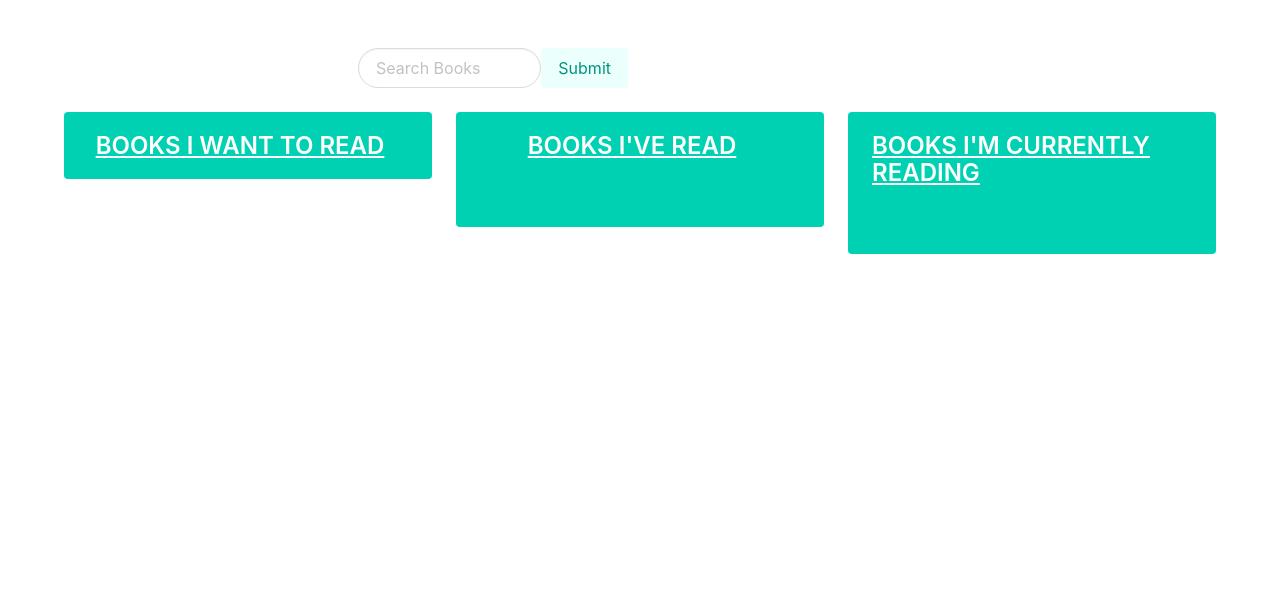
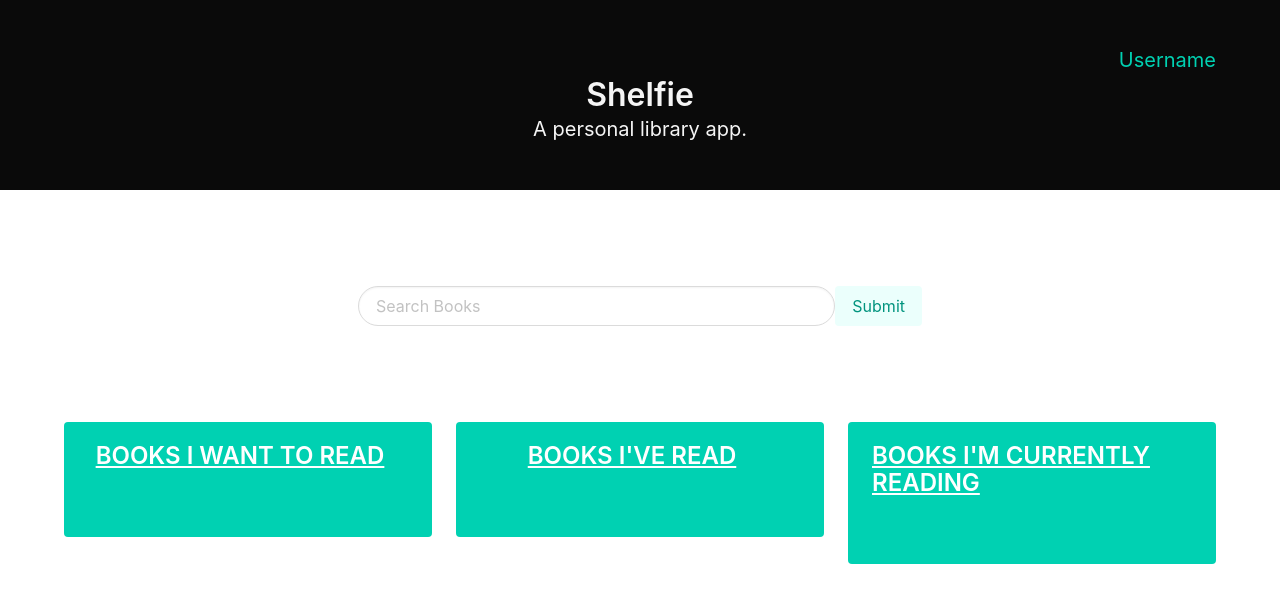
Before and after one commit to taylormbruno/Shelfie, a Node server app: template views/home.handlebars in a window 1280 px wide. Shown: the top 603 px of the page. Run offline with Node 20, Linux system fonts and the light colour scheme; the template is opened without the code that fills it, so the values that code supplies are empty; some libraries are stand-ins or nearby versions.

Commit message:
updating home.handlebars.

```diff
--- a/public/js/books.js
+++ b/public/js/books.js
@@ -1,20 +1,70 @@
-var bookID = cover_id;
-var modalID = modal_id;
-var bookLink = document.getElementById('bookLink');
-var bookModal = document.getElementById('bookModal');
-// [0] gets 1st instance of modal-close class
-var close = document.getElementsByClassName('modal-close')[0];
-var background = document.getElementsByClassName('modal-background')[0];
-bookLink.onclick = function () {
-    bookModal.style.display = 'block';
-}
+/* eslint-disable for-direction */
+/* eslint-disable no-undef */
+$(document).ready(function () {
 
-close.onclick = function () {
-    bookModal.style.display = 'none';
-}
+    // eslint-disable-next-line no-undef
+    $('#searchBtn').click(function () {
+        console.log('click');
+        var searchInput = $('#searchBar').val().trim();
+        console.log('searchInput' + searchInput);
+        // search query works and returns response
+        var queryURL = 'https://www.googleapis.com/books/v1/volumes?q=' + searchInput + '&key=AIzaSyDHWfAVWQPX7UK1qgA-EZvxpQROi2uXe_w';
+        event.preventDefault();
 
-window.onclick = function (event) {
-    if (event.target.className == 'modal-background') {
-        bookModal.style.display = 'none';
-    }
-}
+
+        $.ajax({
+            url: queryURL,
+            method: 'GET',
+            contentType: 'application/json'
+        }).then(function (response) {
+            $('#bookDiv').empty();
+            // logs search result/response
+            console.log(response);
+
+            // will have to have a loop to go through all or some (maybe 3-5?) of the response
+            for (i = 0; i < response.items.length; i++) {
+                var createImg = $('<img class=bookImg src=' + response.items[i].volumeInfo.imageLinks.smallThumbnail + '>');
+                var bookTitle = response.items[i].volumeInfo.title;
+                var bookAuthor = response.items[i].volumeInfo.authors[0];
+                var bookDesc = response.items[i].volumeInfo.description;
+                var createRadioBtns = $(`<div class='control'>
+            <label class='radio'>
+              <input type='radio' name='answer'>
+              <strong>Have Read</strong>
+            </label>
+            <label class='radio'>
+              <input type='radio' name='answer'>
+              <strong>Want To Read</strong>
+            </label>
+            <label class='radio'>
+              <input type='radio' name='answer'>
+              <strong>Currently Reading</strong>
+            </label>
+          </div>`);
+                // may have to create individual ids if  it's going to save that info into db?
+                var createSaveBtn = $('<button class="saveBtn">Add to Shelf</button>');
+
+                console.log(bookTitle);
+                console.log(bookAuthor);
+                console.log(bookDesc);
+
+                $('#bookDiv').addClass('has-background-light');
+                $('#bookDiv').append(createImg);
+                $('#bookDiv').append(createRadioBtns);
+                $('#bookDiv').append(createSaveBtn);
+                $('#bookDiv').append('<br>');
+                $('.saveBtn').addClass('button is-primary');
+                $('#bookDiv').append('<strong>Title:</strong> ' + bookTitle + '<br>');
+                $('#bookDiv').append('<strong>Author:</strong> ' + bookAuthor + '<br>');
+                $('#bookDiv').append('<strong>Description:</strong> ' + bookDesc + '<br>');
+                $('#bookDiv').append('<br><br>');
+            }
+
+        });
+
+
+    });
+});
+
+// will need an event listener for add to shelf button
+// if thumbnail doesn't pull up gets an undefined error and won't pull up anything---fix for this?
--- a/views/home.handlebars
+++ b/views/home.handlebars
@@ -1,22 +1,55 @@
+<!DOCTYPE html>
+<html lang='en'>
+
+<head>
+    <meta charset='utf-8'>
+    <meta name='viewport' content='width=device-width, initial-scale=1'>
+    <title>Shelfie</title>
+    <link rel='stylesheet' href='https://cdn.jsdelivr.net/npm/bulma@0.8.0/css/bulma.min.css'>
+    <link rel='stylesheet' href='../public/css/style.css' type='text/css' />
+    <script defer src='https://use.fontawesome.com/releases/v5.3.1/js/all.js'></script>
+    <script src='https://code.jquery.com/jquery.js'></script>
+
+</head>
+<style>
+ </style>
+
+<body>
+    <!-- .hero -->
+    <section class='hero has-background-black'>
+        <div class='hero-body'>
+            <div class='container'>
+                <h3 class='subtitle has-text-right has-text-primary'>
+                    Username
+                </h3>
+                <h1 class='title center has-text-light'>
+                    Shelfie
+                </h1>
+                <p class='subtitle center has-text-light'>
+                    A personal library app.
+                </p>
+
+            </div>
+        </div>
+    </section>
+    <br>
+    <br>
+    <!-- /.hero -->
     <!-- .section -->
     <section class='section'>
         <div class=' container'>
-    <div class='columns'>
-        <div class='column'>
-
-        </div>
-        <div class='column center'>
+            <div class='columns is-centered'>
+                <div class='column is-half center'>
                     <!-- FORM HERE -->
                     <input id='searchBar' class='input is-rounded' type='text' placeholder='Search Books'>
                     <input class='button is-primary is-light' type='submit' value='Submit' id='searchBtn'></button>
                 </div>
+
+            </div>
             <br>
             <br>
-        <div class="column">
-            <div class="columns has-text-centered" id="bookResults">
-            </div>
-        </div>
-        <div class='column'>
+            <div class="columns">
+                <div class="column" id="bookDiv">
                 </div>
             </div>
             <div class='container'>
@@ -24,17 +57,13 @@
                     <div class='column'>
                         <div class='notification is-primary'>
                             <h1 class='title is-size-4 center'>
-                        <a href='#'>BOOKS I WANT TO READ</a>
+                                <a href='#'>BOOKS I WANT TO READ</a> </h1>
                             <br>
                             <ol>
-                            {{#each toRead}}
-                            <p> {{title}} </p>
-                            <p> {{title}} </p>
+                                {{#each Unread}}
                                 <p> {{title}} </p>
                                 {{/each}}
                             </ol>
-                    </h1>
-
                         </div>
                     </div>
                     <div class='column'>
@@ -44,9 +73,7 @@
                             </h1>
                             <br>
                             <ol>
-                        {{#each haveRead}}
-                        <p> {{title}} </p>
-                        <p> {{title}} </p>
+                                {{#each Read}}
                                 <p> {{title}} </p>
                                 {{/each}}
                             </ol>
@@ -59,9 +86,7 @@
                             </h1>
                             <br>
                             <ol>
-                        {{#each currently}}
-                        <p> {{title}} </p>
-                        <p> {{title}} </p>
+                                {{#each Curent}}
                                 <p> {{title}} </p>
                                 {{/each}}
                             </ol>
@@ -72,3 +97,7 @@
             </div>
     </section>
     <!-- /.section -->
+    <script src="../public/js/books.js"></script>
+</body>
+
+</html>
```
Also changed, not shown: testCode/searchpgtest.html (+3 -9 lines). Lines whose indentation alone changed are shown as unchanged.
